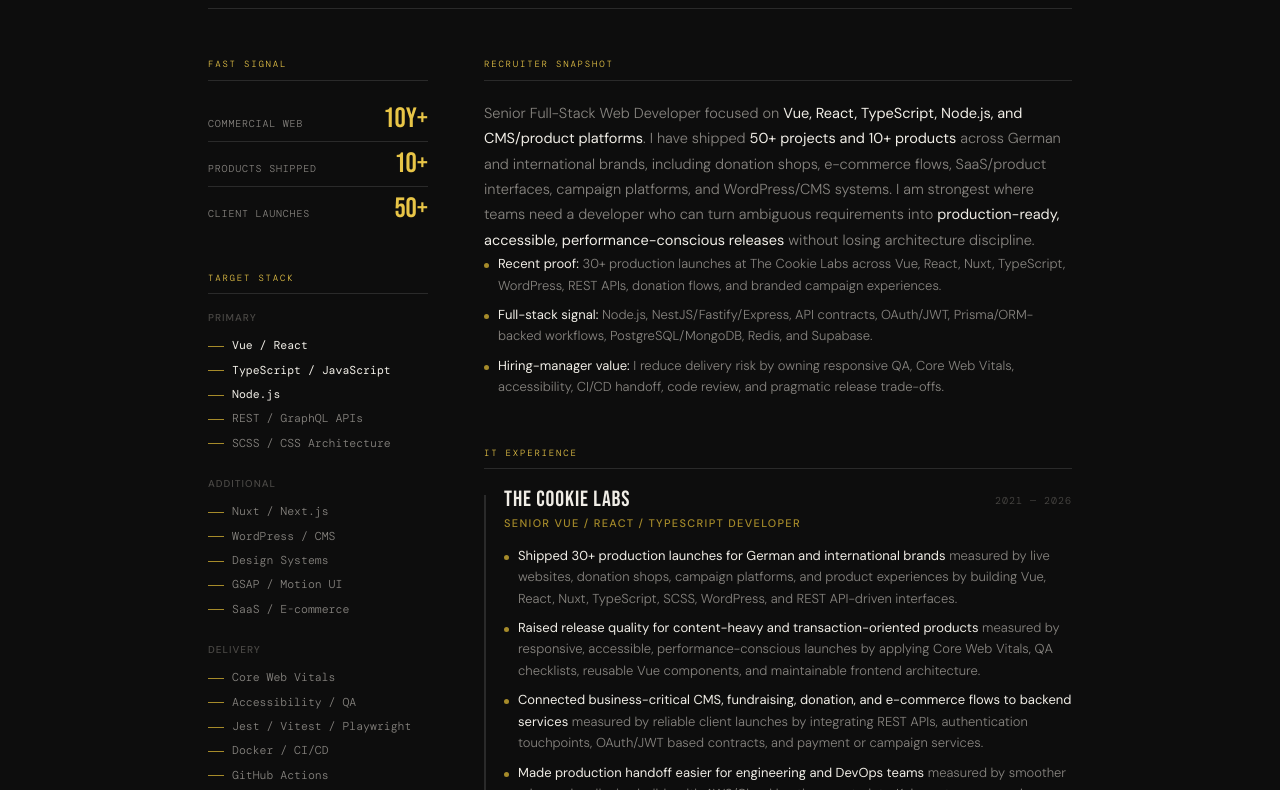
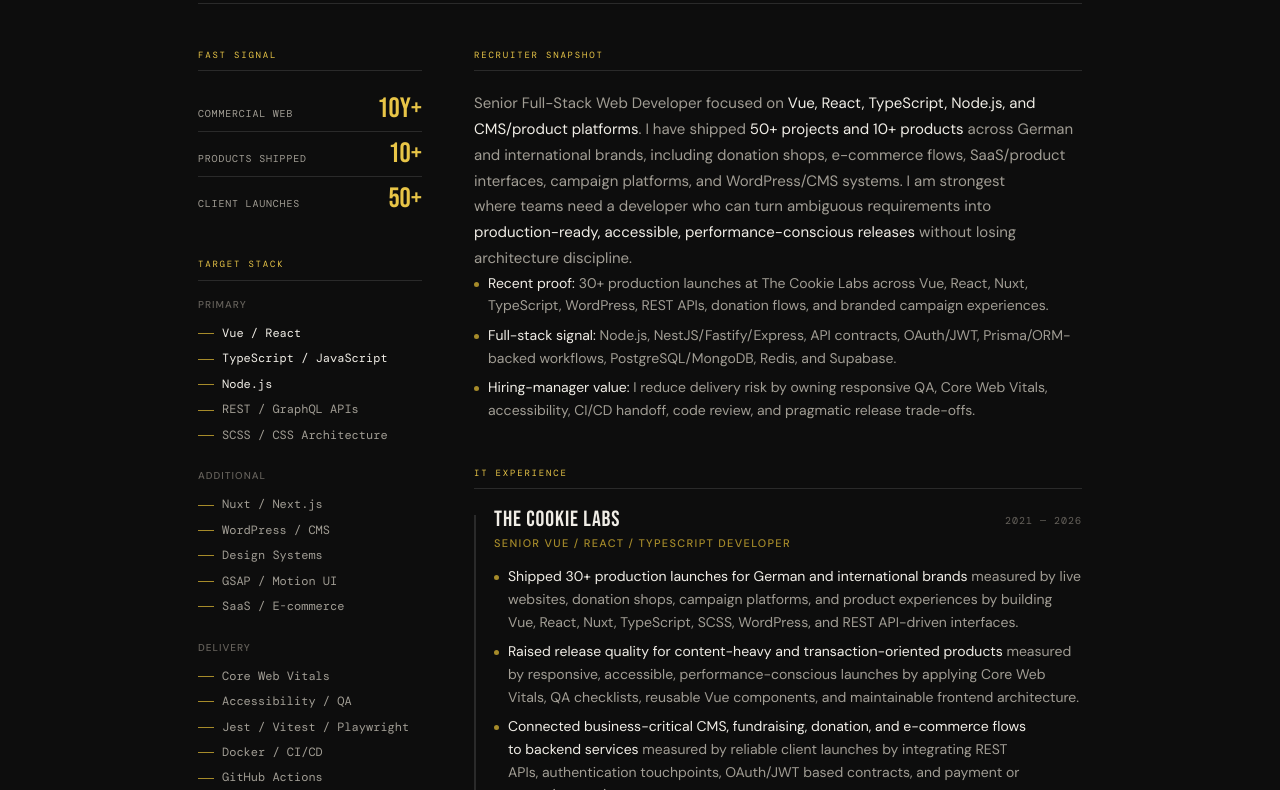
Before and after one commit to kostyatitarenko/cv, a plain HTML site: page index.html in a window 1280 px wide. Shown: the part 266-1056 px from the top of the page. Drawn offline with Linux system fonts and the light colour scheme.

Commit message:
Refactor code structure for improved readability and maintainability

```diff
--- a/index.html
+++ b/index.html
@@ -82,8 +82,8 @@
         --accent: #e8c547;
         --accent-dim: #a68b2a;
         --text-primary: #f0ede6;
-        --text-secondary: #888580;
-        --text-muted: #4a4845;
+        --text-secondary: #a19d94;
+        --text-muted: #65615b;
         --font-display: "Bebas Neue", sans-serif;
         --font-body: "DM Sans", sans-serif;
         --font-mono: "DM Mono", monospace;
@@ -101,8 +101,8 @@
         --accent: #b8921a;
         --accent-dim: #9a7815;
         --text-primary: #1a1916;
-        --text-secondary: #6b6760;
-        --text-muted: #b0ada8;
+        --text-secondary: #56524b;
+        --text-muted: #918c84;
         --toggle-bg: #e2dfd8;
         --toggle-border: #c8c5be;
         --toggle-knob: #b8921a;
@@ -117,8 +117,8 @@
         background: var(--bg);
         color: var(--text-primary);
         font-family: var(--font-body);
-        font-weight: 300;
-        line-height: 1.6;
+        font-weight: 400;
+        line-height: 1.62;
         min-height: 100vh;
         -webkit-font-smoothing: antialiased;
         transition:
@@ -201,9 +201,9 @@
 
       /* ── LAYOUT ── */
       .page {
-        max-width: 960px;
+        max-width: 980px;
         margin: 0 auto;
-        padding: 60px 48px 80px;
+        padding: 56px 48px 80px;
       }
 
       /* ── HEADER ── */
@@ -212,9 +212,9 @@
         grid-template-columns: 1fr auto;
         align-items: end;
         gap: 24px;
-        padding-bottom: 32px;
+        padding-bottom: 30px;
         border-bottom: 1px solid var(--border);
-        margin-bottom: 48px;
+        margin-bottom: 44px;
       }
 
       .name-block {
@@ -231,17 +231,18 @@
 
       h1 {
         font-family: var(--font-display);
-        font-size: 80px;
+        font-size: 72px;
         line-height: 0.92;
         letter-spacing: 0.01em;
         color: var(--text-primary);
         text-transform: uppercase;
+        text-wrap: balance;
       }
 
       h1 span {
         display: block;
         color: var(--text-secondary);
-        font-size: 52px;
+        font-size: 46px;
         letter-spacing: 0.02em;
       }
 
@@ -314,8 +315,8 @@
       /* ── GRID BODY ── */
       .body-grid {
         display: grid;
-        grid-template-columns: 220px 1fr;
-        gap: 0 56px;
+        grid-template-columns: 224px minmax(0, 1fr);
+        gap: 0 52px;
       }
 
       /* ── SIDEBAR ── */
@@ -323,7 +324,7 @@
       }
 
       .sidebar-section {
-        margin-bottom: 40px;
+        margin-bottom: 36px;
       }
 
       .section-label {
@@ -356,7 +357,7 @@
 
       .skill-list li {
         font-family: var(--font-mono);
-        font-size: 11.5px;
+        font-size: 12px;
         color: var(--text-secondary);
         padding: 3px 0;
         display: flex;
@@ -435,7 +436,7 @@
       }
 
       .main-section {
-        margin-bottom: 48px;
+        margin-bottom: 44px;
       }
 
       .main-section-label {
@@ -450,11 +451,12 @@
       }
 
       .summary {
-        font-size: 14.5px;
-        line-height: 1.75;
+        font-size: 15px;
+        line-height: 1.72;
         color: var(--text-secondary);
-        font-weight: 300;
-        max-width: 580px;
+        font-weight: 400;
+        max-width: 600px;
+        text-wrap: pretty;
       }
 
       .summary strong {
@@ -470,10 +472,11 @@
       .achievement-list li {
         position: relative;
         padding-left: 14px;
-        margin-bottom: 8px;
-        font-size: 13px;
+        margin-bottom: 7px;
+        font-size: 14px;
         color: var(--text-secondary);
-        line-height: 1.65;
+        line-height: 1.62;
+        text-wrap: pretty;
       }
 
       .achievement-list li::before {
@@ -494,8 +497,8 @@
 
       /* Experience item */
       .exp-item {
-        padding-bottom: 32px;
-        margin-bottom: 32px;
+        padding-bottom: 30px;
+        margin-bottom: 30px;
         border-bottom: 1px solid var(--border);
         position: relative;
         padding-left: 20px;
@@ -572,7 +575,7 @@
       .project-label,
       .project-links a {
         font-family: var(--font-mono);
-        font-size: 9.5px;
+        font-size: 10px;
         letter-spacing: 0.1em;
         text-transform: uppercase;
       }
@@ -604,7 +607,7 @@
       .project-more summary {
         list-style: none;
         font-family: var(--font-mono);
-        font-size: 9.5px;
+        font-size: 10px;
         letter-spacing: 0.1em;
         text-transform: uppercase;
         color: var(--accent);
@@ -699,10 +702,10 @@
           display: none;
         }
         h1 {
-          font-size: 60px;
+          font-size: 56px;
         }
         h1 span {
-          font-size: 40px;
+          font-size: 38px;
         }
       }
 
@@ -720,10 +723,10 @@
           text-align: left;
         }
         h1 {
-          font-size: 52px;
+          font-size: 48px;
         }
         h1 span {
-          font-size: 36px;
+          font-size: 34px;
         }
         .body-grid {
           grid-template-columns: 1fr;
```
Also changed, not shown: 2 other files.
